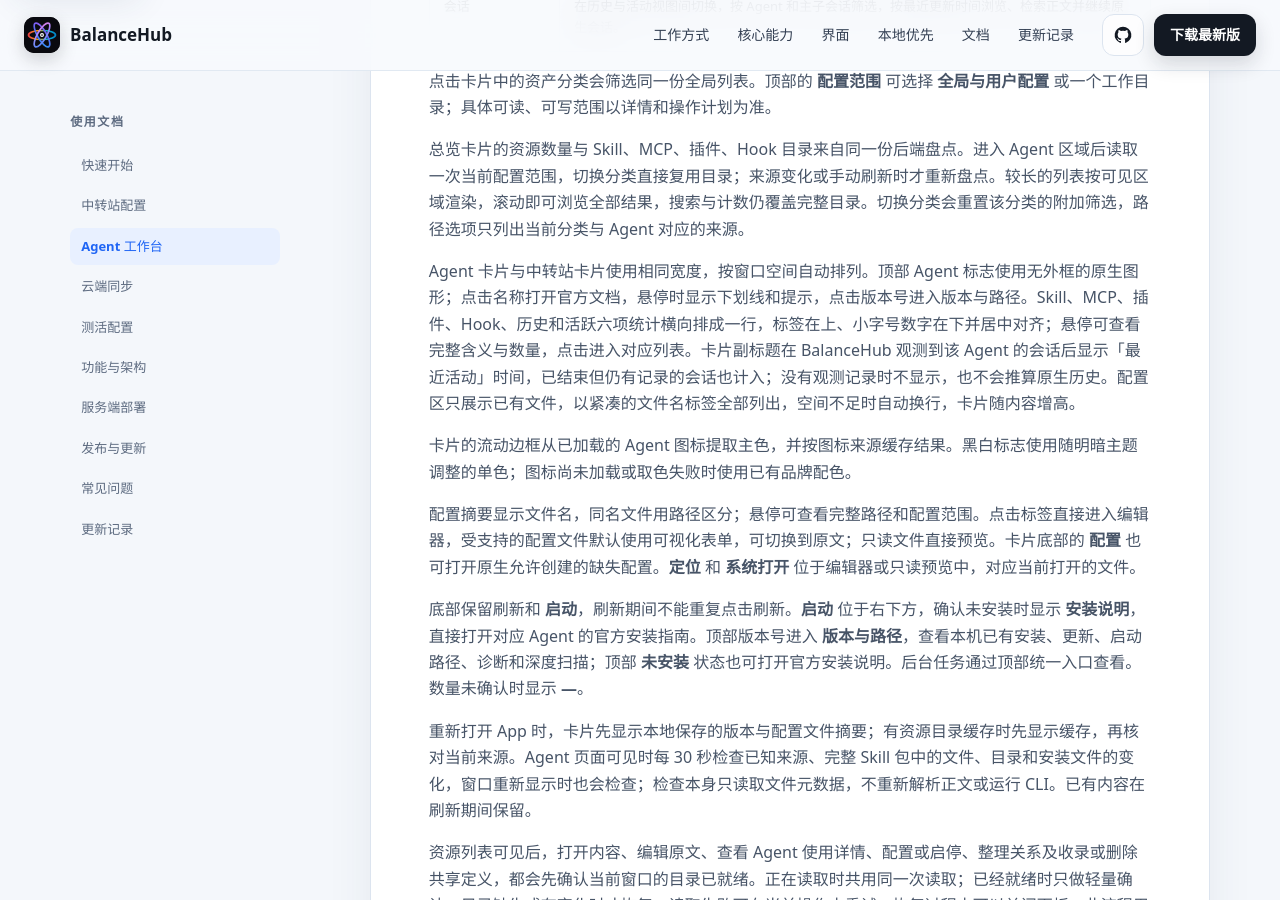
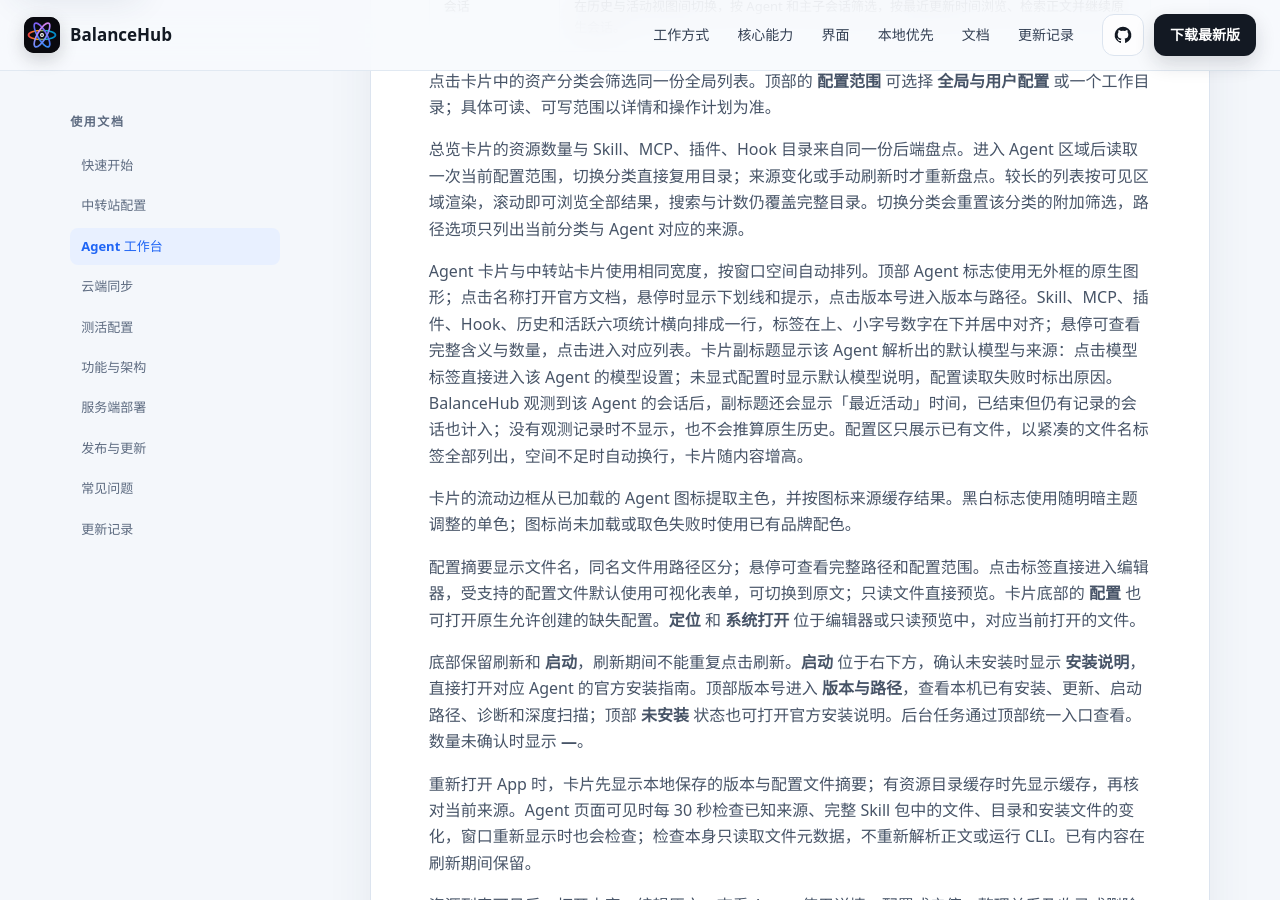
Before and after one commit to NotoChen/BalanceHub, a Jekyll site: the page built from docs/agent-workbench.md, in a window 1280 px wide and 900 px high, scrolled down 2461 px. Built offline with Jekyll 4.4.1, drawn with Linux system fonts in a browser that asks for light colours.

Commit message:
docs: 补充 Agent 卡片默认模型入口

```diff
--- a/docs/agent-workbench.md
+++ b/docs/agent-workbench.md
@@ -60,7 +60,7 @@ Homebrew 可能安装或更新配方要求的依赖。只读检查关闭自动
 
 总览卡片的资源数量与 Skill、MCP、插件、Hook 目录来自同一份后端盘点。进入 Agent 区域后读取一次当前配置范围，切换分类直接复用目录；来源变化或手动刷新时才重新盘点。较长的列表按可见区域渲染，滚动即可浏览全部结果，搜索与计数仍覆盖完整目录。切换分类会重置该分类的附加筛选，路径选项只列出当前分类与 Agent 对应的来源。
 
-Agent 卡片与中转站卡片使用相同宽度，按窗口空间自动排列。顶部 Agent 标志使用无外框的原生图形；点击名称打开官方文档，悬停时显示下划线和提示，点击版本号进入版本与路径。Skill、MCP、插件、Hook、历史和活跃六项统计横向排成一行，标签在上、小字号数字在下并居中对齐；悬停可查看完整含义与数量，点击进入对应列表。卡片副标题在 BalanceHub 观测到该 Agent 的会话后显示「最近活动」时间，已结束但仍有记录的会话也计入；没有观测记录时不显示，也不会推算原生历史。配置区只展示已有文件，以紧凑的文件名标签全部列出，空间不足时自动换行，卡片随内容增高。
+Agent 卡片与中转站卡片使用相同宽度，按窗口空间自动排列。顶部 Agent 标志使用无外框的原生图形；点击名称打开官方文档，悬停时显示下划线和提示，点击版本号进入版本与路径。Skill、MCP、插件、Hook、历史和活跃六项统计横向排成一行，标签在上、小字号数字在下并居中对齐；悬停可查看完整含义与数量，点击进入对应列表。卡片副标题显示该 Agent 解析出的默认模型与来源：点击模型标签直接进入该 Agent 的模型设置；未显式配置时显示默认模型说明，配置读取失败时标出原因。BalanceHub 观测到该 Agent 的会话后，副标题还会显示「最近活动」时间，已结束但仍有记录的会话也计入；没有观测记录时不显示，也不会推算原生历史。配置区只展示已有文件，以紧凑的文件名标签全部列出，空间不足时自动换行，卡片随内容增高。
 
 卡片的流动边框从已加载的 Agent 图标提取主色，并按图标来源缓存结果。黑白标志使用随明暗主题调整的单色；图标尚未加载或取色失败时使用已有品牌配色。
 
```
Also changed, not shown: docs/agent-settings.md (+1 -1 lines).
